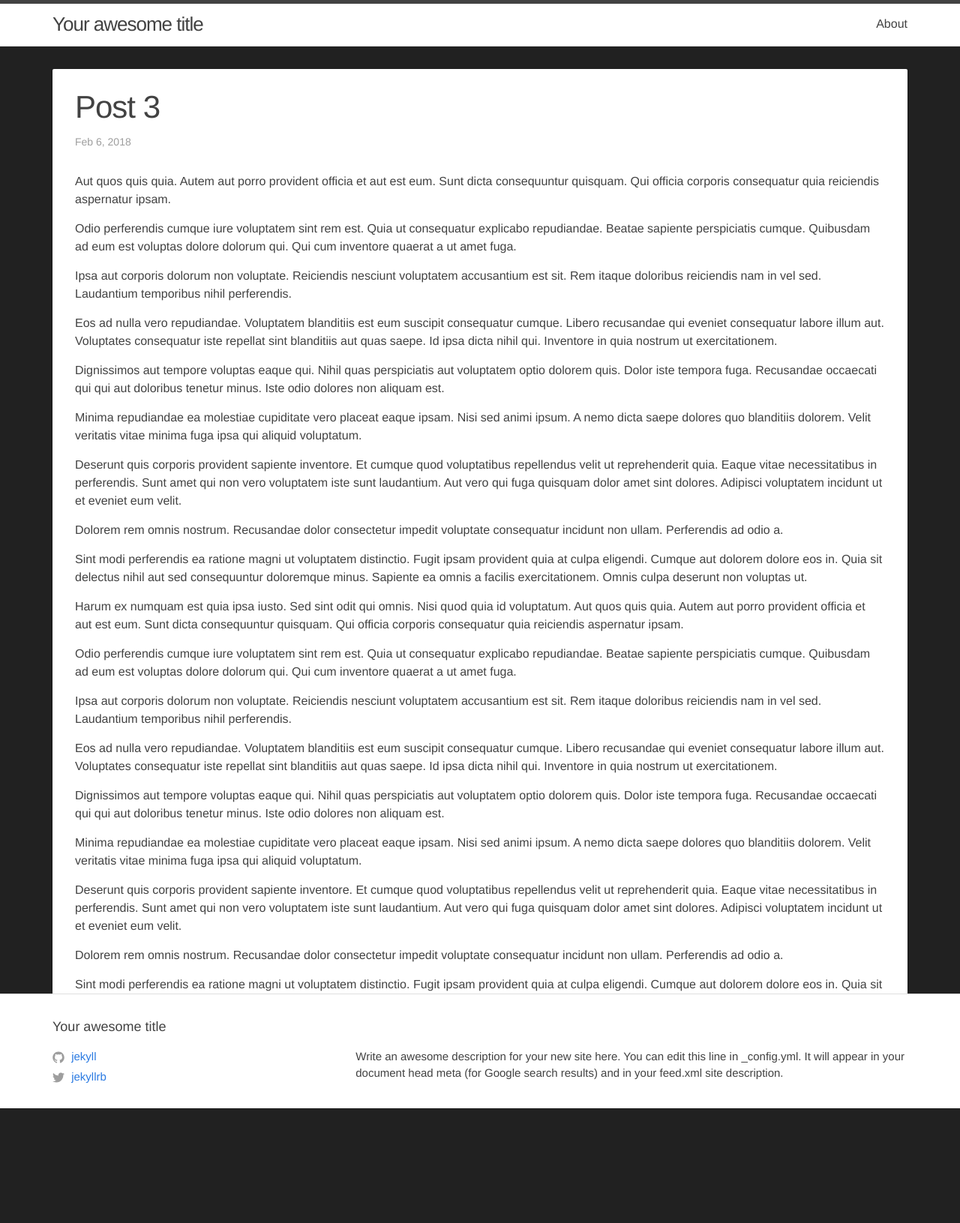
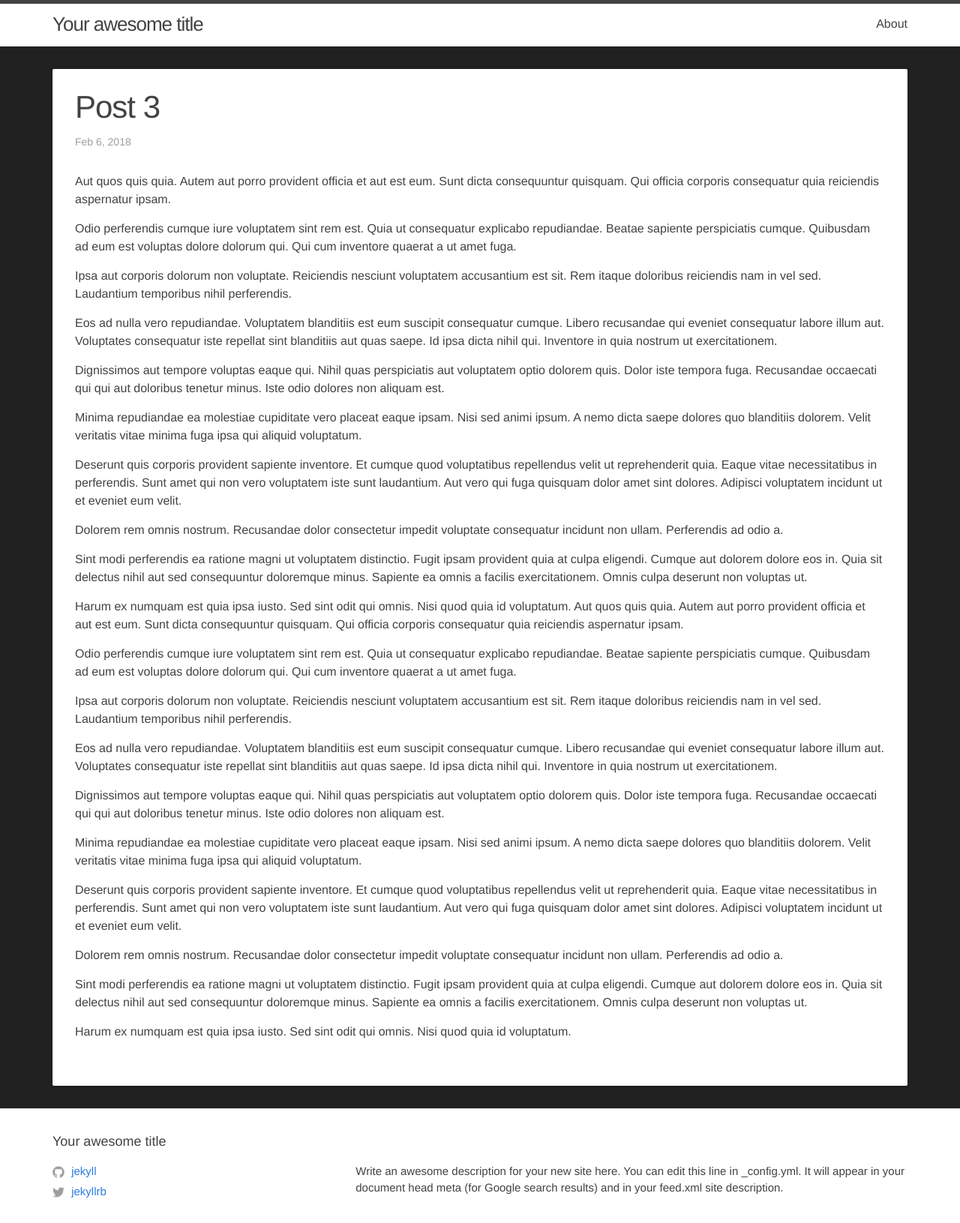
Before and after one commit to tV0id/dark-minima, a Jekyll site: the page built from _posts/2018-02-06-post-3.markdown, in a window 1280 px wide. Shown: the whole page at 75% size. Built offline with Jekyll 4.4.1, drawn with Linux system fonts in a browser that asks for light colours; before the commit the page ends 1478 px from its top, so only the background shows below that.

Commit message:
Added Flexbox to fix footer

```diff
--- a/_sass/minima/_base.scss
+++ b/_sass/minima/_base.scss
@@ -15,6 +15,8 @@ dl, dd, ol, ul, figure {
  */
 body {
   position: absolute;
+  display: flex;
+  flex-direction: column;
   min-height: 100%;
   width: 100%;
 
--- a/_sass/minima/_layout.scss
+++ b/_sass/minima/_layout.scss
@@ -107,7 +107,7 @@
  * Site footer
  */
 .site-footer {
-  position: absolute;
+  flex: 0 0 auto;
   bottom: 0;
   width: 100%;
 
@@ -165,6 +165,7 @@
  * Page content
  */
 .page-content {
+  flex: 1 0 auto;
   padding: $spacing-unit 0;
 }
 
```
